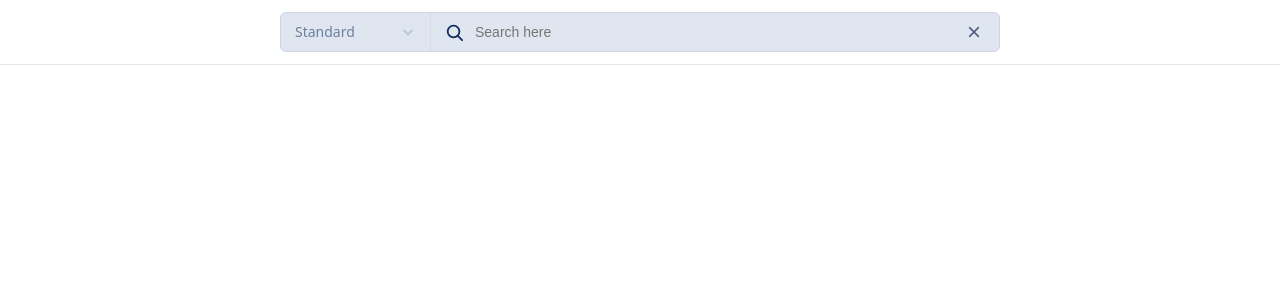
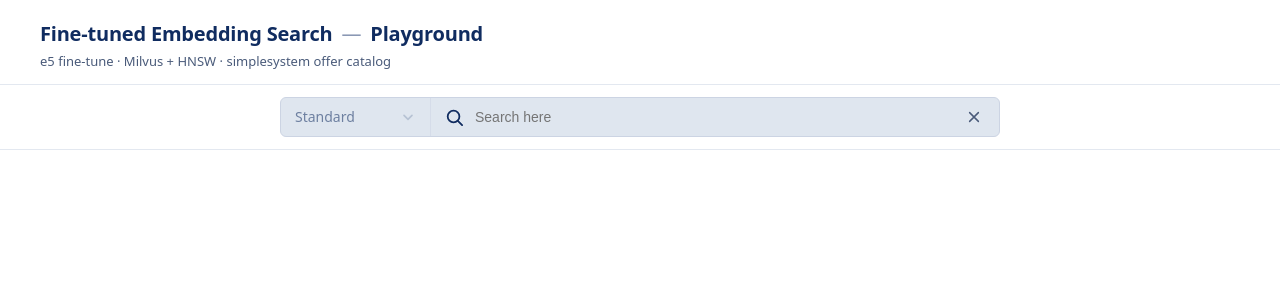
Before and after one commit to mxgr7/simplesystem-embedding, a FastAPI app: page / in a window 1280 px wide. Shown: the top 300 px of the page. Run offline with FastAPI, Linux system fonts and the light colour scheme; parts of the project's set-up code (start-up, migrations or seed data) failed here and were passed over.

Commit message:
Add site header to playground page
Surfaces that this is an experimental fine-tuned embedding search backed
by Milvus + HNSW, instead of leaving the page title blank.

Co-Authored-By: Claude Opus 4.7 (1M context) <noreply@anthropic.com>

```diff
--- a/playground-app/static/app.css
+++ b/playground-app/static/app.css
@@ -31,6 +31,35 @@ html, body {
 }
 
 button { font: inherit; color: inherit; }
+
+/* --- Site header -------------------------------------------------------- */
+
+.site-header {
+  background: var(--page-bg);
+  padding: 20px 24px 14px;
+  border-bottom: 1px solid var(--border);
+}
+
+.site-header-inner {
+  max-width: 1200px;
+  margin: 0 auto;
+}
+
+.site-title {
+  margin: 0 0 4px;
+  font-size: 20px;
+  font-weight: 600;
+  letter-spacing: -0.01em;
+  color: var(--navy);
+}
+
+.site-title-sep { color: var(--text-light); font-weight: 400; margin: 0 4px; }
+
+.site-subtitle {
+  margin: 0;
+  font-size: 13px;
+  color: var(--text-mid);
+}
 
 /* --- Top bar ------------------------------------------------------------ */
 
--- a/playground-app/templates/index.html
+++ b/playground-app/templates/index.html
@@ -3,11 +3,17 @@
 <head>
   <meta charset="utf-8">
   <meta name="viewport" content="width=device-width, initial-scale=1">
-  <title>Search playground</title>
+  <title>Fine-tuned Embedding Search — Playground</title>
   <link rel="stylesheet" href="/static/app.css?v={{ css_version }}">
   <script src="https://unpkg.com/htmx.org@2.0.4"></script>
 </head>
 <body>
+  <div class="site-header">
+    <div class="site-header-inner">
+      <h1 class="site-title">Fine-tuned Embedding Search <span class="site-title-sep">—</span> Playground</h1>
+      <p class="site-subtitle">e5 fine-tune · Milvus + HNSW · simplesystem offer catalog</p>
+    </div>
+  </div>
   <header class="topbar">
     <div class="topbar-inner">
       <div class="search-cluster">
```
